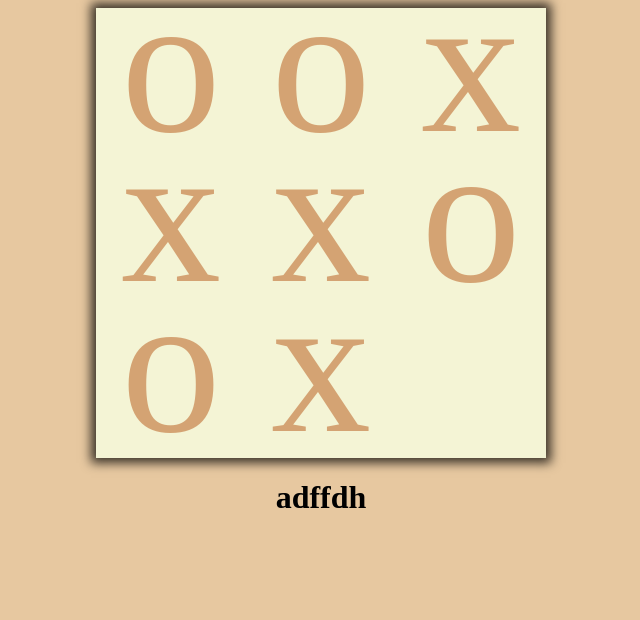
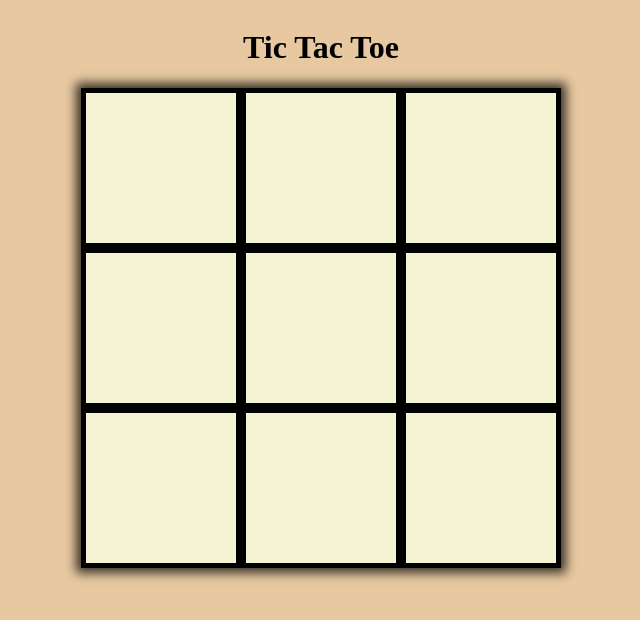
Before and after one commit to IvanProfitt/Tic-Tac-Toe, a plain HTML site: page index.html in a window 1280 px wide. Shown: the whole page, without its empty margins (319-959 px from the left). Drawn offline with Linux system fonts and the light colour scheme.

Commit message:
Add font, styling.

```diff
--- a/index.html
+++ b/index.html
@@ -7,31 +7,34 @@
     <link rel="stylesheet" href="style.css">
 </head>
 <body>
+    <header>
+        <h1>Tic Tac Toe</h1>
+    </header>
     <div class="gameCenter">
         <div class="gameBoard">
             <div class="spot" id="spot0">
-                <p>o</p>
+                <p></p>
             </div>
             <div class="spot" id="spot1">
-                <p>o</p>
+                <p></p>
             </div>
             <div class="spot" id="spot2">
-                <p>x</p>
+                <p></p>
             </div>
             <div class="spot" id="spot3">
-                <p>x</p>
+                <p></p>
             </div>
             <div class="spot" id="spot4">
-                <p>x</p>
+                <p></p>
             </div>
             <div class="spot" id="spot5">
-                <p>o</p>
+                <p></p>
             </div>
             <div class="spot" id="spot6">
-                <p>o</p>
+                <p></p>
             </div>
             <div class="spot" id="spot7">
-                <p>x</p>
+                <p></p>
             </div>
             <div class="spot" id="spot8">
                 <p></p>
@@ -39,7 +42,7 @@
         </div>
     </div>
     <div class="messageDiv">
-        <h1 id="winMessage">adffdh</h1>
+        <h1 id="winMessage"></h1>
     </div>
 
 </body>
--- a/style.css
+++ b/style.css
@@ -1,6 +1,18 @@
+@font-face {
+    font-family: "data";
+    src: url(font/data-latin.ttf);
+}
+
 body{
     background-color: #e7c8a0;
 }
+
+header{
+    display:flex;
+    align-items: center;
+    justify-content: center;
+}
+
 .gameCenter{
     display: flex;
     justify-content: center;
@@ -8,6 +20,7 @@ body{
 }
 
 .gameBoard{
+    font-family: "data";
     display: grid;
     grid-template-columns: repeat(3,1fr);
     gap:0px;
@@ -25,6 +38,7 @@ body{
     height:150px;
     width:150px;
     transition: background-color 0.3s;
+    border:5px black solid;
 
 }
 
@@ -32,8 +46,8 @@ body{
     align-self: center;
     justify-self: center;
     text-align: center;
-    font-size: 200px;
-    padding-bottom:40px;
+    font-size: 180px;
+    padding-bottom:10px;
     color: #d4a373;
 
  /* Remove default margin that might affect horizontal centering */
```
Also changed, not shown: font/data-latin.ttf (added).
